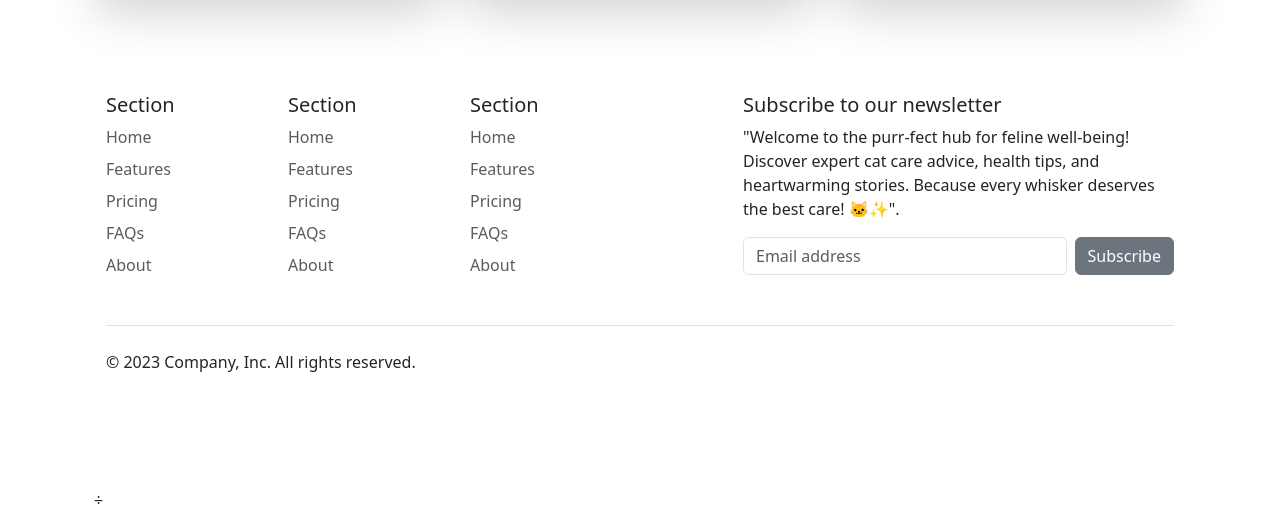
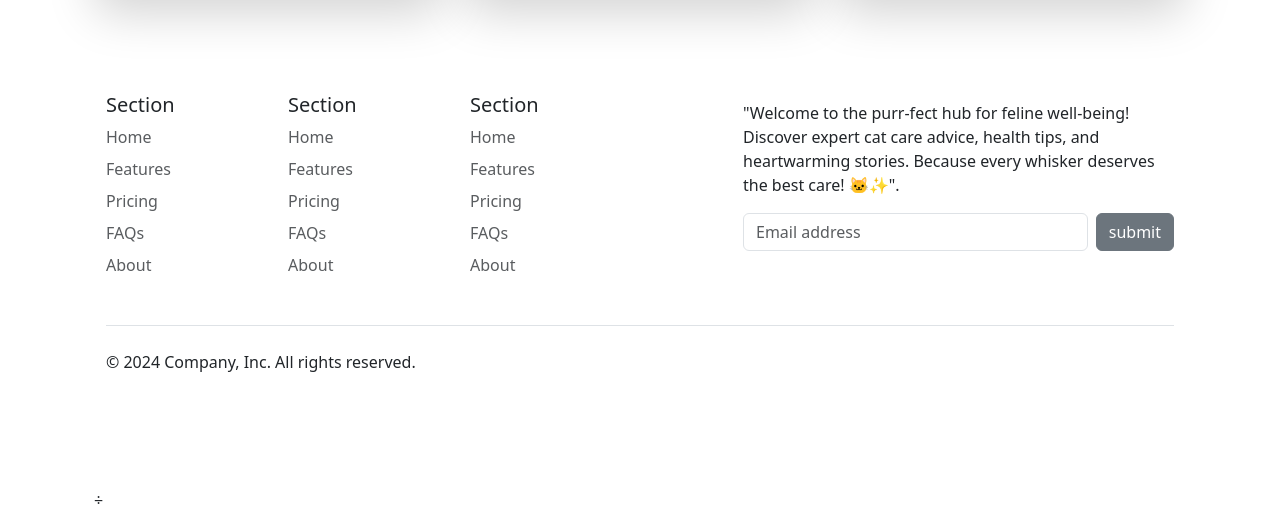
Before and after one commit to Nagaraja-Kamatar/cat-care, a plain HTML site: page index.html in a window 1280 px wide. Shown: the part 2893-3405 px from the top of the page. Drawn offline with nearby package versions, Linux system fonts and the light colour scheme.

```diff
--- a/index.html
+++ b/index.html
@@ -228,19 +228,19 @@
 
         <div class="col-md-5 offset-md-1 mb-3">
           <form>
-            <h5>Subscribe to our newsletter</h5>
+            <h5></h5>
             <p>"Welcome to the purr-fect hub for feline well-being! Discover expert cat care advice, health tips, and heartwarming stories. Because every whisker deserves the best care! 🐱✨".</p>
             <div class="d-flex flex-column flex-sm-row w-100 gap-2">
               <label for="newsletter1" class="visually-hidden">Email address</label>
               <input id="newsletter1" type="text" class="form-control" placeholder="Email address">
-              <button class="btn btn-secondary" type="button">Subscribe</button>
+              <button class="btn btn-secondary" type="button">submit</button>
             </div>
           </form>
         </div>
       </div>
 
       <div class="d-flex flex-column flex-sm-row justify-content-between py-4 my-4 border-top">
-        <p>© 2023 Company, Inc. All rights reserved.</p>
+        <p>© 2024 Company, Inc. All rights reserved.</p>
         <ul class="list-unstyled d-flex">
           <li class="ms-3"><a class="link-body-emphasis" href="#"><svg class="bi" width="24" height="24"><use xlink:href="#twitter"></use></svg></a></li>
           <li class="ms-3"><a class="link-body-emphasis" href="#"><svg class="bi" width="24" height="24"><use xlink:href="#instagram"></use></svg></a></li>
```
